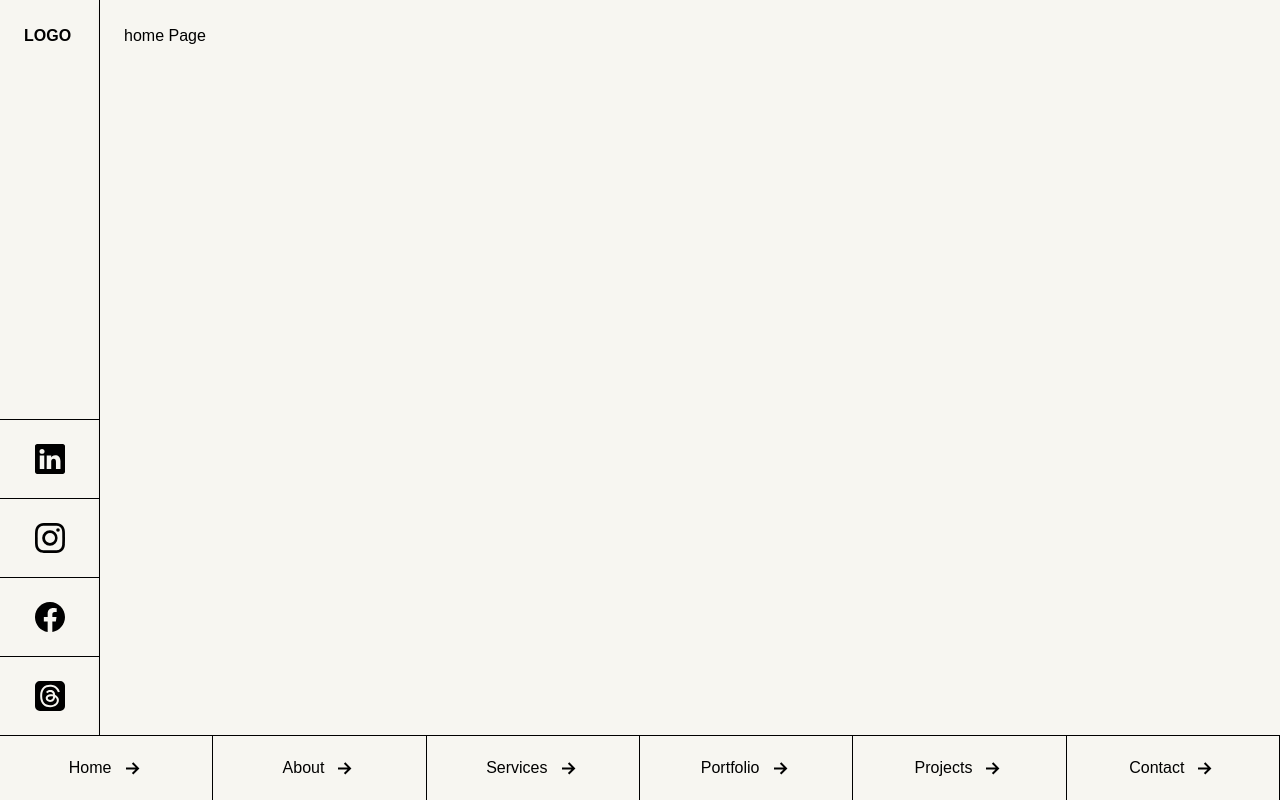
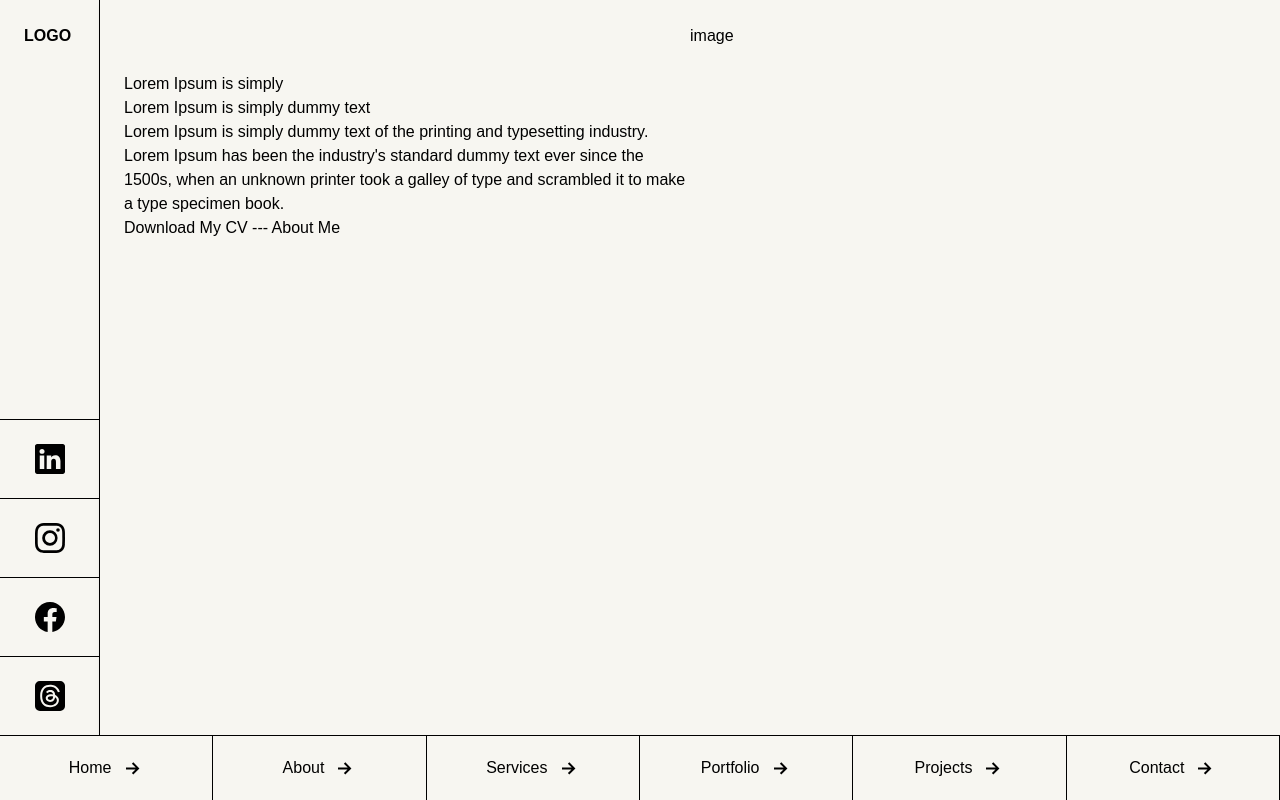
Before and after one commit to surajkarDev/portfolio, a Next.js app: page / in a window 1280 px wide. Built offline with nearby package versions, Linux system fonts and the light colour scheme.

Commit message:
issue fixed

```diff
--- a/src/app/globals.css
+++ b/src/app/globals.css
@@ -1,8 +1,5 @@
 @import "tailwindcss";
 @import url('https://fonts.googleapis.com/css2?family=Exo+2:ital,wght@0,100..900;1,100..900&display=swap');
-
-
-
 
 :root {
   --background: #ffffff;
@@ -10,8 +7,6 @@
 }
 *,html,body{
   font-family: "Exo 2", sans-serif !important;
-  font-optical-sizing: auto;
-  font-style: normal;
 }
 
 body {
--- a/src/app/layout.js
+++ b/src/app/layout.js
@@ -1,19 +1,7 @@
-import { Geist, Geist_Mono } from "next/font/google";
-
 import "./globals.css";
 
 import Header from "../../components/header";
 import Footer from "../../components/footer";
-
-const geistMono = Geist_Mono({
-  variable: "--font-geist-mono",
-  subsets: ["latin"],
-});
-
-export const metadata = {
-  title: "Portfolio",
-  description: "Generated by create next app",
-};
 
 export default function RootLayout({ children }) {
 
--- a/src/app/page.js
+++ b/src/app/page.js
@@ -2,7 +2,19 @@
 export default function Home() {
   return (
     <>
-      home Page
+      <div className="flex">
+        <div className="w-6/12 py-12">
+            {/* <h1> I'm Suraj Kar</h1>
+            <h1> I Am, FrontEnd DEV</h1> */}
+            <h1>Lorem Ipsum is simply</h1>
+            <h3>Lorem Ipsum is simply dummy text</h3>
+            <p>Lorem Ipsum is simply dummy text of the printing and typesetting industry. Lorem Ipsum has been the industry's standard dummy text ever since the 1500s, when an unknown printer took a galley of type and scrambled it to make a type specimen book.</p>
+            <button>Download My CV</button> --- <a href="##">About Me</a>
+        </div>
+        <div className="w-6/12">
+          image
+        </div>
+      </div>
     </>
   );
 }
```
